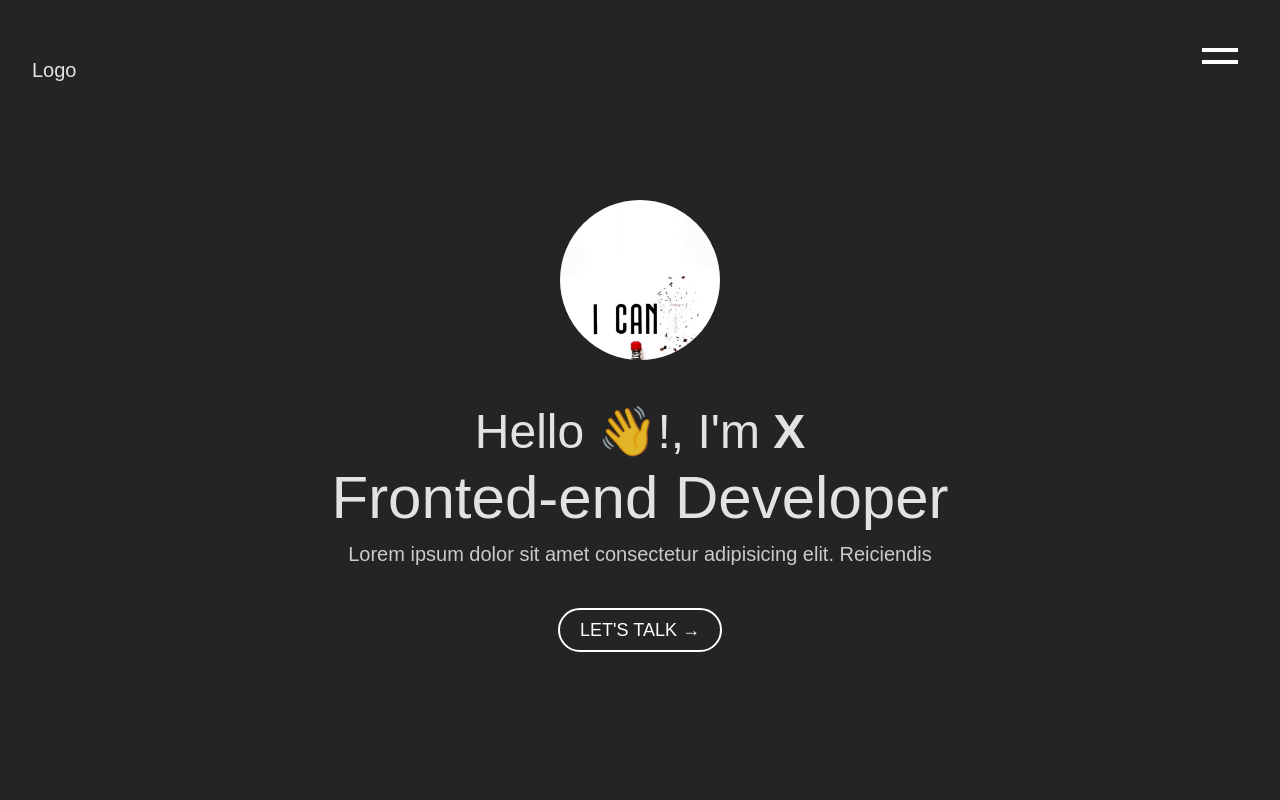
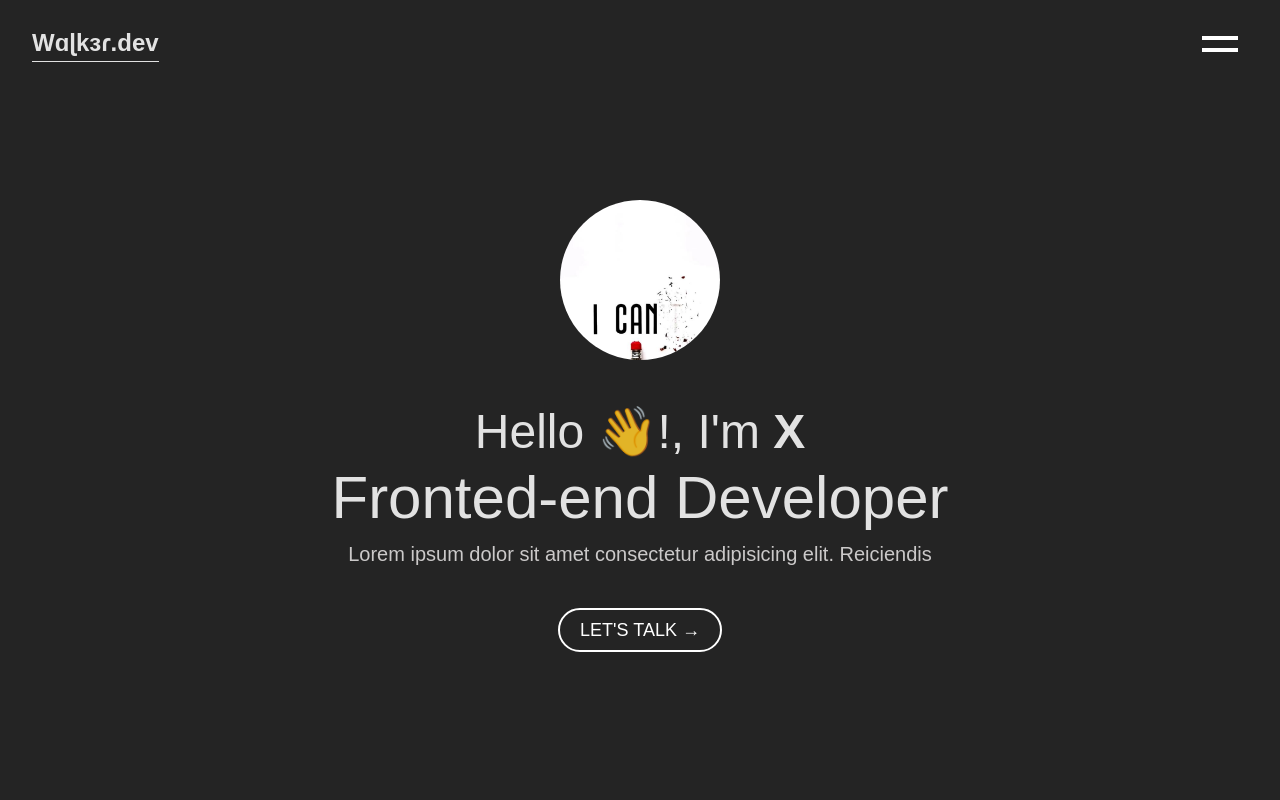
Before and after one commit to Walker-Gideon/walker.dev, a React (Vite) app: page / in a window 1280 px wide. Shown: the top 800 px of the page. Built offline with nearby package versions, Linux system fonts and the light colour scheme; a web font is replaced by a local one.

Commit message:
Fix the styling bug in the menu component

```diff
--- a/src/components/ButtonNav.jsx
+++ b/src/components/ButtonNav.jsx
@@ -2,8 +2,8 @@ import { motion } from "motion/react";
 
 export default function ButtonNav() {
   return (
-    <motion.div
-      className="relative inline-block px-8 py-3 text-lg font-medium text-black bg-white rounded-full border border-black overflow-hidden"
+    <motion.button
+      className="relative inline-block px-8 py-3 text-lg font-medium text-black bg-white rounded-full border border-black overflow-hidden cursor-pointer"
       initial={{}}
       whileHover={{}}
     >
@@ -15,16 +15,7 @@ export default function ButtonNav() {
           transition: { duration: 0.3, ease: "easeInOut" },
         }}
       />
-      <motion.span
-        className="relative z-10"
-        initial={{ color: "#000000" }}
-        whileHover={{
-          color: "#FFFFFF",
-          transition: { duration: 0.3, ease: "easeInOut" },
-        }}
-      >
-        Get in touch
-      </motion.span>
-    </motion.div>
+      Get in touch
+    </motion.button>
   );
 }
--- a/src/components/Header.jsx
+++ b/src/components/Header.jsx
@@ -6,12 +6,13 @@ export default function Header() {
   const [showMenu, setShowMenu] = useState(false);
 
   return (
-    <div>
-      <header className="flex items-end justify-between w-full h-25 px-8 py-4">
-        <a href="#" className="text-xl cursor-pointer">
-          Logo
-        </a>
-
+    <div className="w-full h-25 px-8 py-4 sticky top-0 z-50">
+      <header className="flex items-center justify-between">
+        <div className="border-b-1 pb-0.5">
+          <a href="#" className="text-2xl font-bold cursor-pointer">
+            Wɑɭkɜɾ.dev
+          </a>
+        </div>
         <MotionConfig
           transition={{
             duration: 0.4,
@@ -28,7 +29,7 @@ export default function Header() {
               <motion.span
                 style={{ top: "40%", left: "50%", x: "-50%", y: "-50%" }}
                 className={`absolute h-1 w-9 ${
-                  showMenu === true ? `bg-white` : `bg-white`
+                  showMenu === true ? `bg-black` : `bg-white`
                 }`}
                 variants={{
                   open: {
@@ -44,7 +45,7 @@ export default function Header() {
               <motion.span
                 style={{ top: "60%", left: "50%", x: "-50%", y: "-50%" }}
                 className={`absolute h-1 w-9 ${
-                  showMenu === true ? `bg-white` : `bg-white`
+                  showMenu === true ? `bg-black` : `bg-white`
                 }`}
                 variants={{
                   open: {
@@ -60,9 +61,11 @@ export default function Header() {
             </div>
           </motion.button>
         </MotionConfig>
+      </header>
 
+      <div className="absolute top-2 right-5 rounded-4xl overflow-hidden">
         <MenuNav showMenu={showMenu} />
-      </header>
+      </div>
     </div>
   );
 }
--- a/src/components/MenuNav.jsx
+++ b/src/components/MenuNav.jsx
@@ -5,13 +5,13 @@ import ButtonNav from "./ButtonNav";
 function MenuNav({ showMenu }) {
   const boxVariants = {
     initial: {
-      // width: 48,
-      // height: 48,
-      x: "-100",
+      width: 10,
+      height: 10,
+      x: "120%",
     },
     expanded: {
-      // width: "80vw",
-      // height: "85vh",
+      width: "80vw",
+      height: "85vh",
       x: "0",
     },
   };
@@ -29,21 +29,26 @@ function MenuNav({ showMenu }) {
     },
   };
 
+  const linkStyling = `relative after:content-[''] after:absolute after:left-0 after:-bottom-0.5 after:h-[1px]
+    after:bg-[#0c2622] after:scale-x-0 after:transition-transform after:duration-300
+    hover:after:scale-x-100`;
+
   return (
     <motion.aside
-      // variants={boxVariants}
-      // initial="initial"
-      // animate={showMenu ? "expanded" : "initial"}
-      // transition={{
-      //   duration: 0.8,
-      //   ease: "easeOut",
-      //   width: { duration: 0.4, ease: "easeOut", delay: 0.2 },
-      //   height: { duration: 0.4, ease: "easeOut", delay: 0.2 },
-      // }}
-      className={`absolute top-26 mx-4 rounded-2xl bg-red-950 text-white z-0 overflow-hidden transition-all duration-500 `}
+      style={{ x: "105%" }}
+      variants={boxVariants}
+      initial="initial"
+      animate={showMenu ? "expanded" : "initial"}
+      transition={{
+        duration: 0.8,
+        ease: "easeOut",
+        width: { duration: 0.4, ease: "easeOut", delay: 0.2 },
+        height: { duration: 0.4, ease: "easeOut", delay: 0.2 },
+      }}
+      // [#242424]
+      className=" bg-white text-white overflow-hidden"
     >
       <AnimatePresence>
-        {showMenu && (
         <motion.div
           variants={perspective}
           initial="initial"
@@ -51,24 +56,32 @@ function MenuNav({ showMenu }) {
           exit="exit"
           className="relative w-[80vw] h-[85vh] flex flex-col justify-between px-8 py-6 rounded-2xl"
         >
-            {/* mt-2 text-sm font-bold text-gray-300 */}
-            <p className="">Menu</p>
+          <p className="mt-14 text-lg font-bold text-gray-300">Menu</p>
 
-            {/* h-105 flex flex-col justify-between gap-6 text-3xl font-medium text-white */}
-            <div className="">
-              <a href="#">Home</a>
-              <a href="#">Projects</a>
-              <a href="#">Skill set</a>
-              <a href="#">About</a>
-              <a href="#">Contact</a>
+          <div className="h-98 flex flex-col justify-between gap-6 text-4xl font-medium text-black">
+            <a href="#" className={`${linkStyling} after:w-25`}>
+              Home
+            </a>
+            <a href="#" className={`${linkStyling} after:w-34`}>
+              Projects
+            </a>
+            <a href="#" className={`${linkStyling} after:w-33`}>
+              Skill set
+            </a>
+            <a href="#" className={`${linkStyling} after:w-26`}>
+              About
+            </a>
+            <a href="#" className={`${linkStyling} after:w-33`}>
+              Contact
+            </a>
           </div>
 
           <div className="w-50">
             <ButtonNav />
           </div>
-            {/* <SocialLink type={"primary"} flextype={"primflex"} /> */}
+
+          <SocialLink type={"primary"} flextype={"primflex"} />
         </motion.div>
-        )}
       </AnimatePresence>
     </motion.aside>
   );
--- a/src/components/SocialLink.jsx
+++ b/src/components/SocialLink.jsx
@@ -41,7 +41,7 @@ function SocialLink({ type, flextype }) {
         </a>
 
         <a href="#" className="transition-colors hover:text-[#555]">
-          <i class="bi bi-facebook text-2xl text-white"></i>
+          <i class="bi bi-facebook text-2xl text-blue-500"></i>
         </a>
 
         <a href="#" className="transition-colors hover:text-[#555]">
```
Lines whose indentation alone changed are shown as unchanged.
